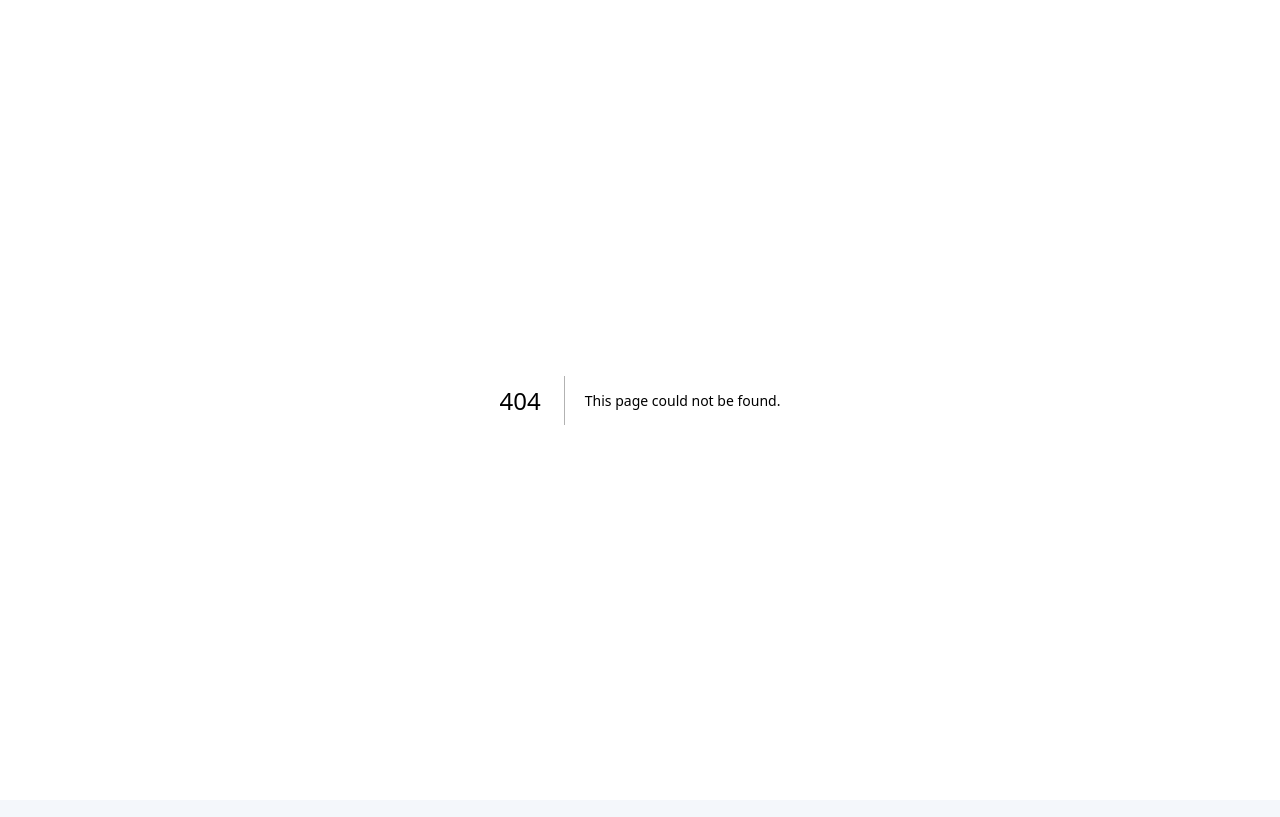
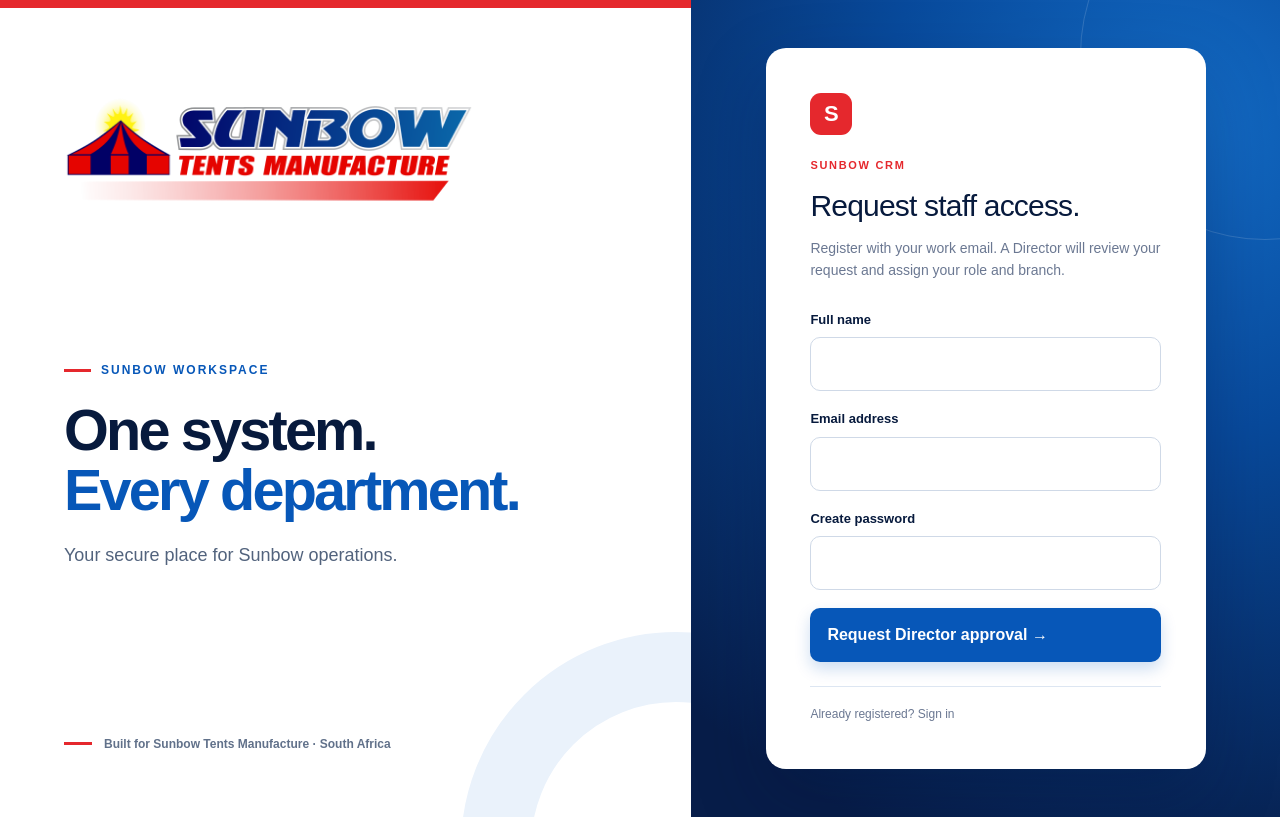
Before and after one commit to sunbowhire-alt/sunbow-crm, a Next.js app: page /register in a window 1280 px wide. Before the commit this address had no page. Built offline with nearby package versions, Linux system fonts and the light colour scheme.

Commit message:
Add Director-approved staff registration

```diff
--- /dev/null
+++ b/src/app/register/page.tsx
@@ -0,0 +1,74 @@
+"use client";
+
+import Image from "next/image";
+import Link from "next/link";
+import { FormEvent, useRef, useState } from "react";
+import { createSupabaseBrowserClient } from "@/lib/supabase/client";
+
+export default function RegisterPage() {
+  const [name, setName] = useState("");
+  const [email, setEmail] = useState("");
+  const [password, setPassword] = useState("");
+  const [busy, setBusy] = useState(false);
+  const [submitted, setSubmitted] = useState(false);
+  const [error, setError] = useState("");
+  const submitting = useRef(false);
+
+  async function register(event: FormEvent<HTMLFormElement>) {
+    event.preventDefault();
+    if (submitting.current) return;
+    submitting.current = true;
+    setBusy(true);
+    setError("");
+    try {
+      if (name.trim().length < 2 || name.trim().length > 120) throw new Error("Enter your full name.");
+      if (password.length < 12) throw new Error("Use at least 12 characters for your password.");
+      const supabase = createSupabaseBrowserClient();
+      const { data, error: signUpError } = await supabase.auth.signUp({
+        email: email.trim().toLowerCase(),
+        password,
+        options: {
+          data: { full_name: name.trim(), sunbow_registration: "staff" },
+          emailRedirectTo: `${window.location.origin}/accept-invite`,
+        },
+      });
+      if (signUpError) throw signUpError;
+      if (data.session) {
+        const { error: requestError } = await supabase.rpc("request_staff_registration");
+        if (requestError) throw requestError;
+        await supabase.auth.signOut();
+      }
+      setPassword("");
+      setSubmitted(true);
+    } catch (cause) {
+      setError(cause instanceof Error ? cause.message : "Registration could not be submitted.");
+    } finally {
+      submitting.current = false;
+      setBusy(false);
+    }
+  }
+
+  return <main className="login-shell">
+    <section className="login-visual">
+      <div className="login-brand"><Image src="/sunbow-logo.png" alt="Sunbow Tents Manufacture" width={2048} height={616} priority /></div>
+      <div className="login-copy"><span className="login-eyebrow"><span /> SUNBOW WORKSPACE</span><h1>One system.<br /><em>Every department.</em></h1><p>Your secure place for Sunbow operations.</p></div>
+      <div className="login-visual-foot"><span /> Built for Sunbow Tents Manufacture · South Africa</div>
+    </section>
+    <section className="login-form-wrap"><div className="login-form">
+      <div className="login-form-mark" aria-hidden="true">S</div>
+      <span className="login-form-eyebrow">SUNBOW CRM</span>
+      <h2>Request staff access.</h2>
+      {submitted ? <p role="status">Check your inbox for a confirmation email. Open the newest link in this same browser. After your email is verified, your request goes to a Director for approval. You cannot enter the CRM until they approve it.</p> : <>
+        <p>Register with your work email. A Director will review your request and assign your role and branch.</p>
+        {error && <div className="form-error" role="alert">{error}</div>}
+        <form onSubmit={register}>
+          <div className="field"><label htmlFor="registration-name">Full name</label><input id="registration-name" value={name} onChange={(event) => setName(event.target.value)} maxLength={120} autoComplete="name" required /></div>
+          <div className="field"><label htmlFor="registration-email">Email address</label><input id="registration-email" type="email" value={email} onChange={(event) => setEmail(event.target.value)} autoComplete="email" required /></div>
+          <div className="field"><label htmlFor="registration-password">Create password</label><input id="registration-password" type="password" minLength={12} value={password} onChange={(event) => setPassword(event.target.value)} autoComplete="new-password" required /></div>
+          <button className="primary-button login-submit" type="submit" disabled={busy}>{busy ? "Submitting…" : "Request Director approval →"}</button>
+        </form>
+      </>}
+      <div className="login-note"><Link href="/login">Already registered? Sign in</Link></div>
+    </div></section>
+  </main>;
+}
```
